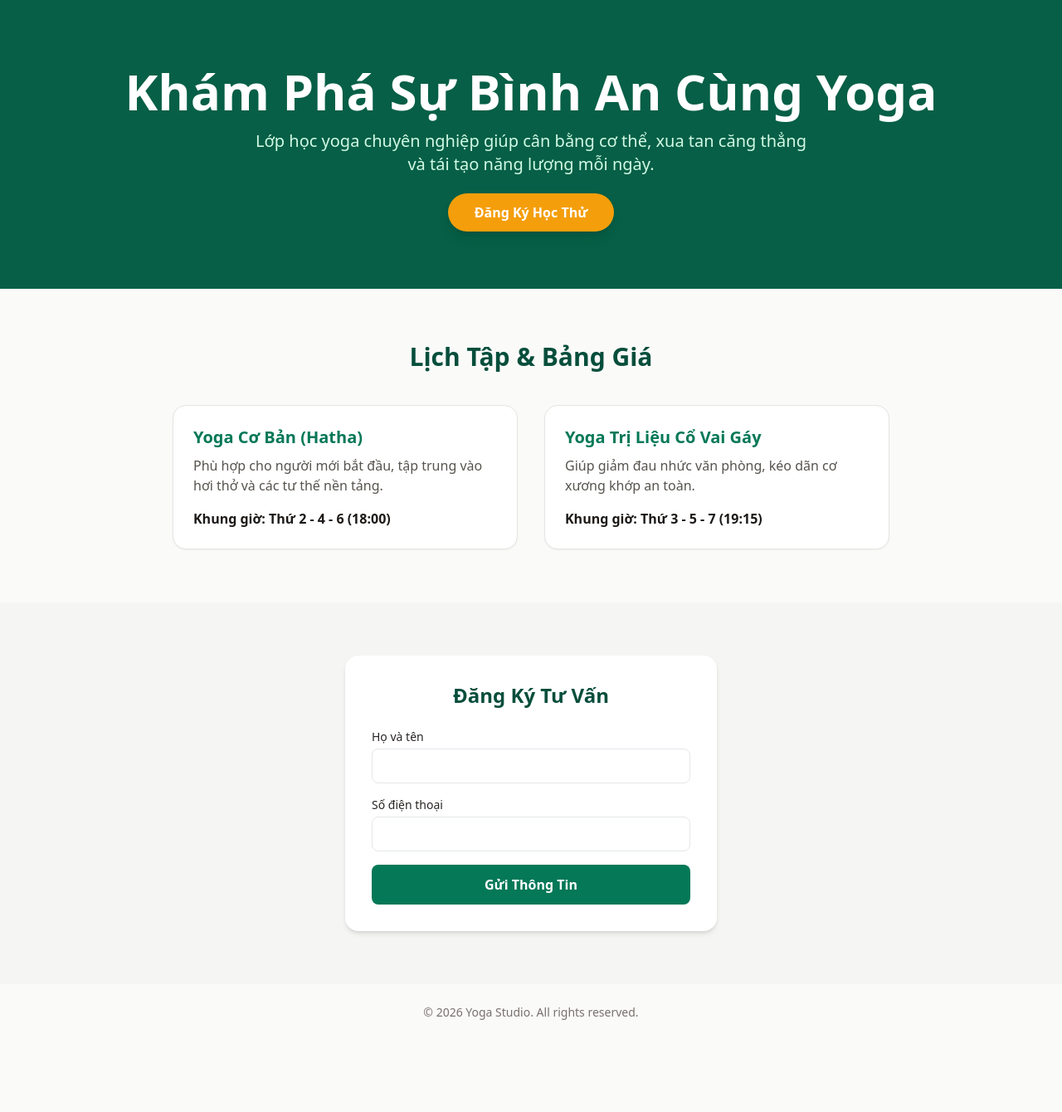
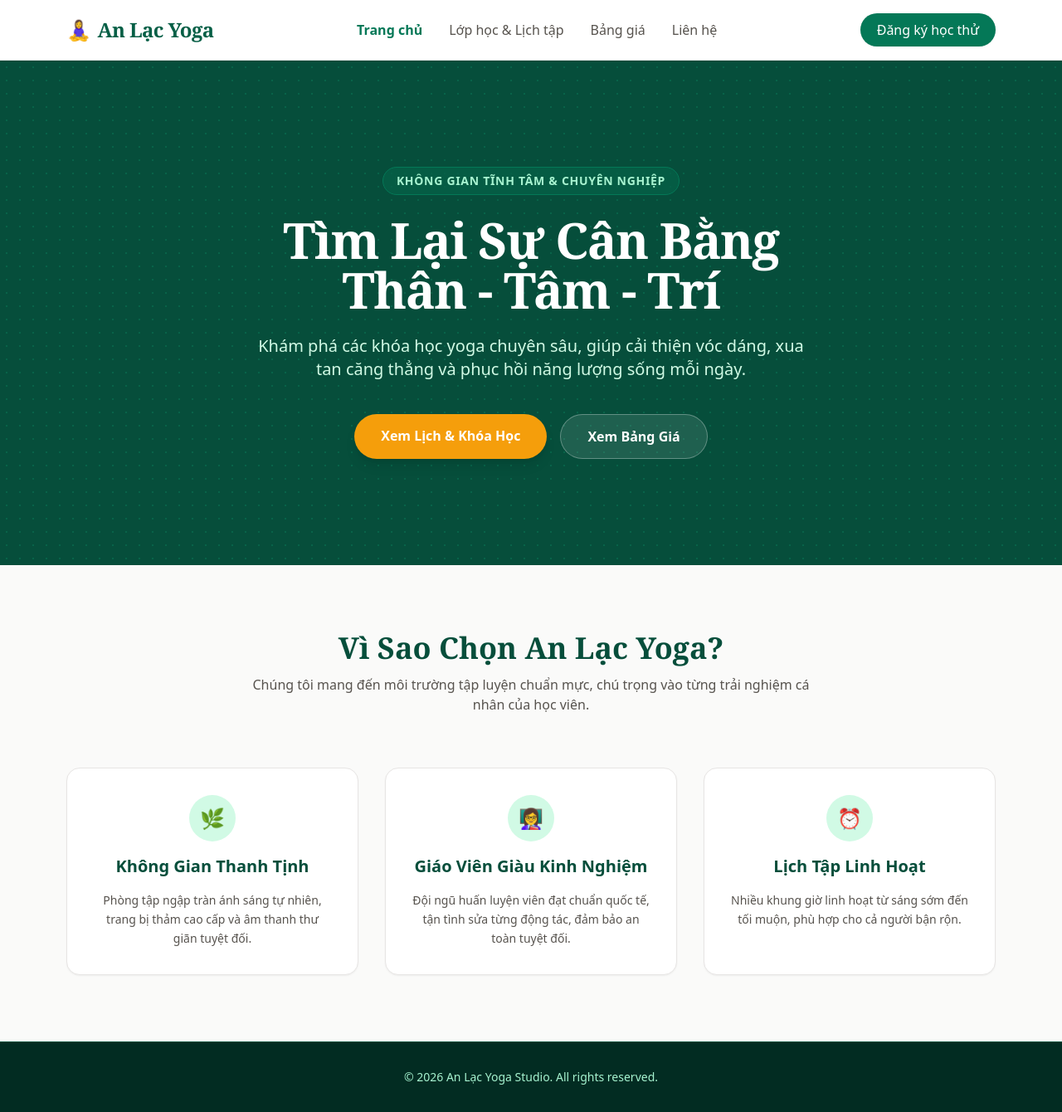
Before and after one commit to nhatkhuong86/yoga-landing, a plain HTML site: page index.html in a window 1280 px wide. Shown: the whole page at 83% size. Before the commit the page ends 1254 px from the top, so only its background shows below. Drawn offline with nearby package versions, Linux system fonts and the light colour scheme.

Commit message:
split website to multiple static pages

```diff
--- a/index.html
+++ b/index.html
@@ -1,58 +1,86 @@
 <!DOCTYPE html>
-<html lang="vi">
+<html lang="vi" class="scroll-smooth">
 <head>
     <meta charset="UTF-8">
     <meta name="viewport" content="width=device-width, initial-scale=1.0">
-    <title>Lớp Học Yoga - Bình An Thân Tâm</title>
-    <!-- Tailwind CSS CDN -->
+    <title>An Lạc Yoga Studio | Cân Bằng Thân - Tâm - Trí</title>
+    <meta name="description" content="Trung tâm yoga uy tín tại TP.HCM. Không gian tĩnh lặng, giáo viên giàu kinh nghiệm, giúp cải thiện sức khỏe và giải tỏa căng thẳng.">
     <script src="https://cdn.tailwindcss.com"></script>
 </head>
-<body class="bg-stone-50 text-stone-800 font-sans">
+<body class="bg-stone-50 text-stone-800 font-sans antialiased">
 
-    <!-- Hero Section -->
-    <header class="bg-emerald-800 text-white py-20 text-center px-4">
-        <h1 class="text-4xl md:text-6xl font-bold mb-4">Khám Phá Sự Bình An Cùng Yoga</h1>
-        <p class="text-lg md:text-xl text-emerald-100 mb-8 max-w-2xl mx-auto">Lớp học yoga chuyên nghiệp giúp cân bằng cơ thể, xua tan căng thẳng và tái tạo năng lượng mỗi ngày.</p>
-        <a href="#lien-he" class="bg-amber-500 hover:bg-amber-600 text-white font-semibold px-8 py-3 rounded-full transition shadow-lg">Đăng Ký Học Thử</a>
+    <!-- NAVIGATION -->
+    <header class="sticky top-0 z-50 bg-white/90 backdrop-blur-md border-b border-stone-200 shadow-sm">
+        <div class="max-w-6xl mx-auto px-4 py-4 flex justify-between items-center">
+            <a href="index.html" class="text-2xl font-bold text-emerald-800 tracking-tight flex items-center gap-2">
+                🧘‍♀️ <span class="font-serif">An Lạc Yoga</span>
+            </a>
+            <nav class="hidden md:flex space-x-8 font-medium text-stone-600">
+                <a href="index.html" class="text-emerald-700 font-semibold">Trang chủ</a>
+                <a href="classes.html" class="hover:text-emerald-700 transition">Lớp học & Lịch tập</a>
+                <a href="pricing.html" class="hover:text-emerald-700 transition">Bảng giá</a>
+                <a href="contact.html" class="hover:text-emerald-700 transition">Liên hệ</a>
+            </nav>
+            <a href="contact.html" class="bg-emerald-700 hover:bg-emerald-800 text-white font-medium px-5 py-2 rounded-full transition shadow-sm">
+                Đăng ký học thử
+            </a>
+        </div>
     </header>
 
-    <!-- Thông tin / Lịch tập -->
-    <section class="max-w-4xl mx-auto py-16 px-4">
-        <h2 class="text-3xl font-bold text-center text-emerald-900 mb-10">Lịch Tập & Bảng Giá</h2>
-        <div class="grid md:grid-cols-2 gap-8">
-            <div class="bg-white p-6 rounded-2xl shadow-sm border border-stone-200">
-                <h3 class="text-xl font-semibold text-emerald-700 mb-2">Yoga Cơ Bản (Hatha)</h3>
-                <p class="text-stone-600 mb-4">Phù hợp cho người mới bắt đầu, tập trung vào hơi thở và các tư thế nền tảng.</p>
-                <p class="font-bold text-stone-900">Khung giờ: Thứ 2 - 4 - 6 (18:00)</p>
-            </div>
-            <div class="bg-white p-6 rounded-2xl shadow-sm border border-stone-200">
-                <h3 class="text-xl font-semibold text-emerald-700 mb-2">Yoga Trị Liệu Cổ Vai Gáy</h3>
-                <p class="text-stone-600 mb-4">Giúp giảm đau nhức văn phòng, kéo dãn cơ xương khớp an toàn.</p>
-                <p class="font-bold text-stone-900">Khung giờ: Thứ 3 - 5 - 7 (19:15)</p>
+    <!-- HERO SECTION -->
+    <section class="relative bg-emerald-900 text-white py-24 md:py-32 px-4 text-center overflow-hidden">
+        <div class="absolute inset-0 opacity-20 bg-[radial-gradient(#10b981_1px,transparent_1px)] [background-size:16px_16px]"></div>
+        <div class="relative max-w-3xl mx-auto space-y-6">
+            <span class="inline-block bg-emerald-800/80 text-emerald-200 text-xs md:text-sm font-semibold tracking-wider uppercase px-4 py-1.5 rounded-full border border-emerald-700">
+                Không gian tĩnh tâm & chuyên nghiệp
+            </span>
+            <h1 class="text-4xl md:text-6xl font-extrabold font-serif tracking-tight leading-tight">
+                Tìm Lại Sự Cân Bằng <br>Thân - Tâm - Trí
+            </h1>
+            <p class="text-lg md:text-xl text-emerald-100 max-w-2xl mx-auto font-light leading-relaxed">
+                Khám phá các khóa học yoga chuyên sâu, giúp cải thiện vóc dáng, xua tan căng thẳng và phục hồi năng lượng sống mỗi ngày.
+            </p>
+            <div class="flex flex-col sm:flex-row justify-center gap-4 pt-4">
+                <a href="classes.html" class="bg-amber-500 hover:bg-amber-600 text-white font-semibold px-8 py-3.5 rounded-full transition shadow-lg">
+                    Xem Lịch & Khóa Học
+                </a>
+                <a href="pricing.html" class="bg-white/10 hover:bg-white/20 text-white border border-white/30 font-semibold px-8 py-3.5 rounded-full transition">
+                    Xem Bảng Giá
+                </a>
             </div>
         </div>
     </section>
 
-    <!-- Form liên hệ (Test gửi mail qua Formspree hoặc hiển thị cơ bản) -->
-    <section id="lien-he" class="bg-stone-100 py-16 px-4">
-        <div class="max-w-md mx-auto bg-white p-8 rounded-2xl shadow-md">
-            <h2 class="text-2xl font-bold text-center text-emerald-900 mb-6">Đăng Ký Tư Vấn</h2>
-            <form action="https://formspree.io/f/nhap_ma_formspree_cua_ban_vao_day" method="POST" class="space-y-4">
-                <div>
-                    <label class="block text-sm font-medium mb-1">Họ và tên</label>
-                    <input type="text" name="name" required class="w-full px-4 py-2 border rounded-lg focus:ring-2 focus:ring-emerald-600 outline-none">
-                </div>
-                <div>
-                    <label class="block text-sm font-medium mb-1">Số điện thoại</label>
-                    <input type="tel" name="phone" required class="w-full px-4 py-2 border rounded-lg focus:ring-2 focus:ring-emerald-600 outline-none">
-                </div>
-                <button type="submit" class="w-full bg-emerald-700 hover:bg-emerald-800 text-white font-semibold py-3 rounded-lg transition">Gửi Thông Tin</button>
-            </form>
+    <!-- ABOUT HIGHLIGHT -->
+    <section class="max-w-6xl mx-auto py-20 px-4">
+        <div class="text-center max-w-2xl mx-auto mb-16 space-y-3">
+            <h2 class="text-3xl md:text-4xl font-bold font-serif text-emerald-900">Vì Sao Chọn An Lạc Yoga?</h2>
+            <p class="text-stone-600">Chúng tôi mang đến môi trường tập luyện chuẩn mực, chú trọng vào từng trải nghiệm cá nhân của học viên.</p>
+        </div>
+        <div class="grid md:grid-cols-3 gap-8">
+            <div class="bg-white p-8 rounded-2xl shadow-sm border border-stone-200 text-center space-y-4">
+                <div class="w-14 h-14 bg-emerald-100 text-emerald-700 rounded-full flex items-center justify-center text-2xl mx-auto font-bold">🌿</div>
+                <h3 class="text-xl font-semibold text-emerald-900">Không Gian Thanh Tịnh</h3>
+                <p class="text-stone-600 text-sm leading-relaxed">Phòng tập ngập tràn ánh sáng tự nhiên, trang bị thảm cao cấp và âm thanh thư giãn tuyệt đối.</p>
+            </div>
+            <div class="bg-white p-8 rounded-2xl shadow-sm border border-stone-200 text-center space-y-4">
+                <div class="w-14 h-14 bg-emerald-100 text-emerald-700 rounded-full flex items-center justify-center text-2xl mx-auto font-bold">👩‍🏫</div>
+                <h3 class="text-xl font-semibold text-emerald-900">Giáo Viên Giàu Kinh Nghiệm</h3>
+                <p class="text-stone-600 text-sm leading-relaxed">Đội ngũ huấn luyện viên đạt chuẩn quốc tế, tận tình sửa từng động tác, đảm bảo an toàn tuyệt đối.</p>
+            </div>
+            <div class="bg-white p-8 rounded-2xl shadow-sm border border-stone-200 text-center space-y-4">
+                <div class="w-14 h-14 bg-emerald-100 text-emerald-700 rounded-full flex items-center justify-center text-2xl mx-auto font-bold">⏰</div>
+                <h3 class="text-xl font-semibold text-emerald-900">Lịch Tập Linh Hoạt</h3>
+                <p class="text-stone-600 text-sm leading-relaxed">Nhiều khung giờ linh hoạt từ sáng sớm đến tối muộn, phù hợp cho cả người bận rộn.</p>
+            </div>
         </div>
     </section>
 
-    <footer class="text-center py-6 text-stone-500 text-sm">
-        © 2026 Yoga Studio. All rights reserved.
+    <!-- FOOTER -->
+    <footer class="bg-emerald-950 text-emerald-200 py-8 text-center text-sm border-t border-emerald-900">
+        <div class="max-w-6xl mx-auto px-4 space-y-2">
+            <p>© 2026 An Lạc Yoga Studio. All rights reserved.</p>
+        </div>
     </footer>
 </body>
 </html>
```
Also changed, not shown: classes.html (added, +84 -0 lines), contact.html (added, +76 -0 lines), pricing.html (added, +93 -0 lines).
